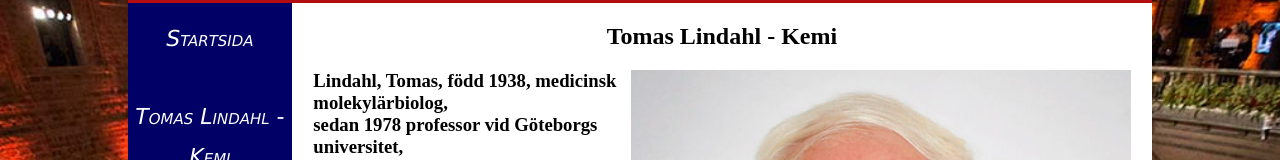
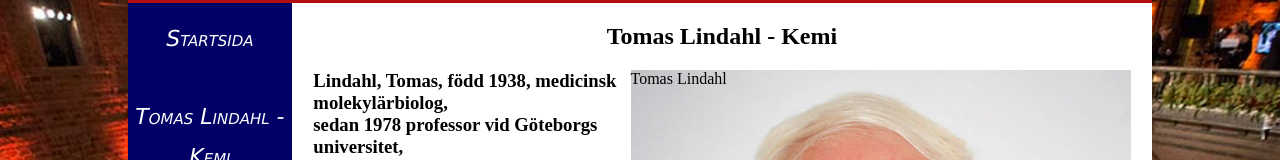
Before and after one commit to EComisso/EComisso.github.io, a plain HTML site: page Nobel/TomasHtml.html in a window 1280 px wide. Shown: the part 157-317 px from the top of the page. Drawn offline with Linux system fonts and the light colour scheme.

Commit message:
Update TomasHtml.html

```diff
--- a/Nobel/TomasHtml.html
+++ b/Nobel/TomasHtml.html
@@ -28,6 +28,7 @@
             </h2>
 
             <div class="bildbox3">
+		    <figcaption>Tomas Lindahl</figcaption>
             </div>
 
             <h3>
```
